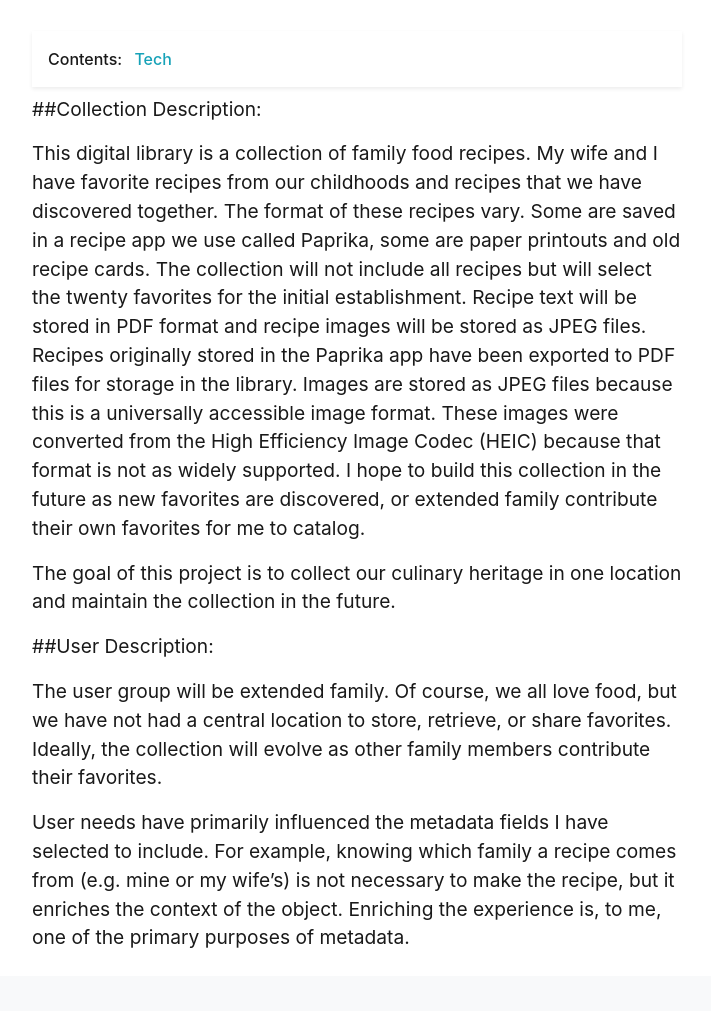
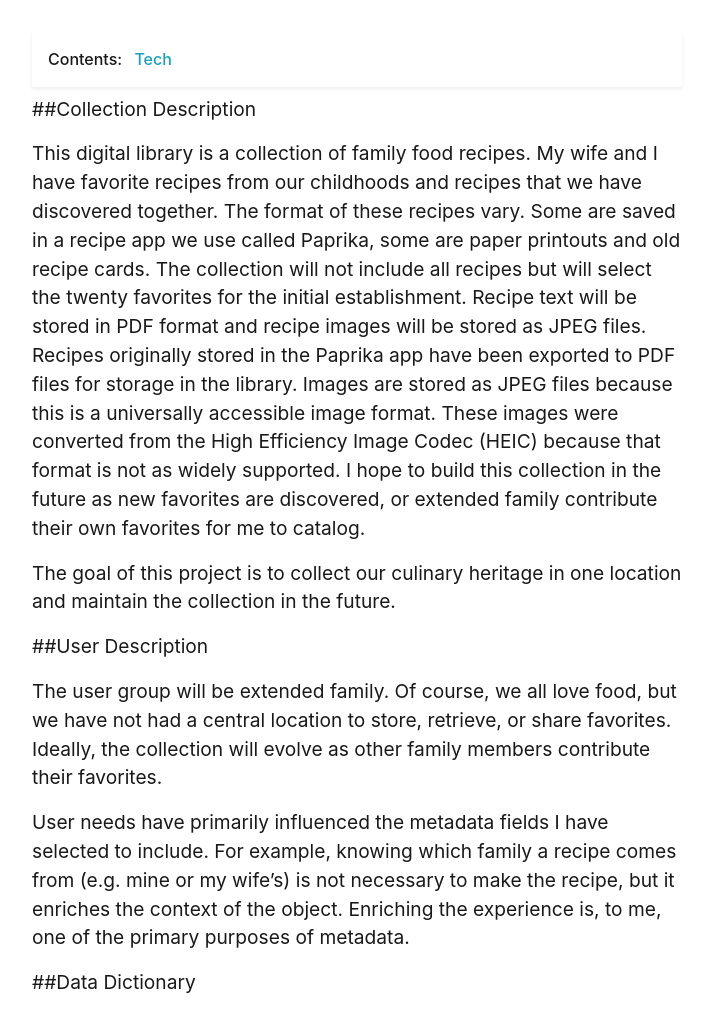
Before and after one commit to lelandsampson/family-recipes, a Jekyll site: the page built from pages/about.md, in a window 1280 px wide and 1400 px high, scrolled down 287 px. Shown: the part 163-1174 px from the top of the window, without its empty margins (283-994 px from the left). Built offline with Jekyll 4.4.1, drawn with Linux system fonts in a browser that asks for light colours.

Commit message:
data dictionary embed

```diff
--- a/pages/about.md
+++ b/pages/about.md
@@ -14,15 +14,19 @@
 
 
 
-##Collection Description:
+##Collection Description
 
 This digital library is a collection of family food recipes. My wife and I have favorite recipes from our childhoods and recipes that we have discovered together. The format of these recipes vary. Some are saved in a recipe app we use called Paprika, some are paper printouts and old recipe cards. The collection will not include all recipes but will select the twenty favorites for the initial establishment. Recipe text will be stored in PDF format and recipe images will be stored as JPEG files. Recipes originally stored in the Paprika app have been exported to PDF files for storage in the library. Images are stored as JPEG files because this is a universally accessible image format. These images were converted from the High Efficiency Image Codec (HEIC) because that format is not as widely supported. I hope to build this collection in the future as new favorites are discovered, or extended family contribute their own favorites for me to catalog.
 
 The goal of this project is to collect our culinary heritage in one location and maintain the collection in the future.
 
 
-##User Description:
+##User Description
 
 The user group will be extended family. Of course, we all love food, but we have not had a central location to store, retrieve, or share favorites. Ideally, the collection will evolve as other family members contribute their favorites.
 
 User needs have primarily influenced the metadata fields I have selected to include. For example, knowing which family a recipe comes from (e.g. mine or my wife’s) is not necessary to make the recipe, but it enriches the context of the object. Enriching the experience is, to me, one of the primary purposes of metadata.
+
+##Data Dictionary
+
+{% include feature/pdf.html objectid=pdfsampleid width="50" %}
```
Also changed, not shown: 1 other file.
